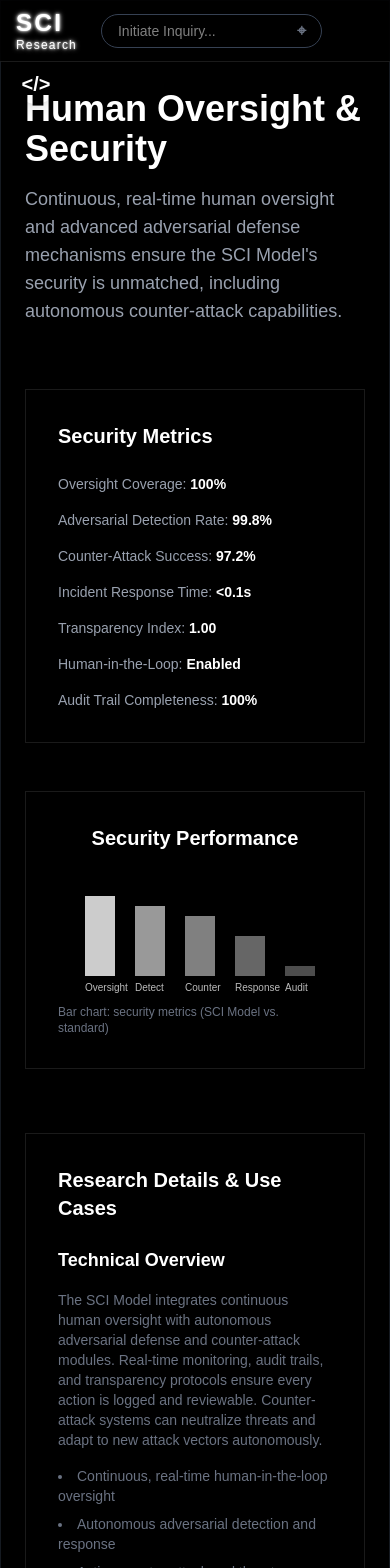
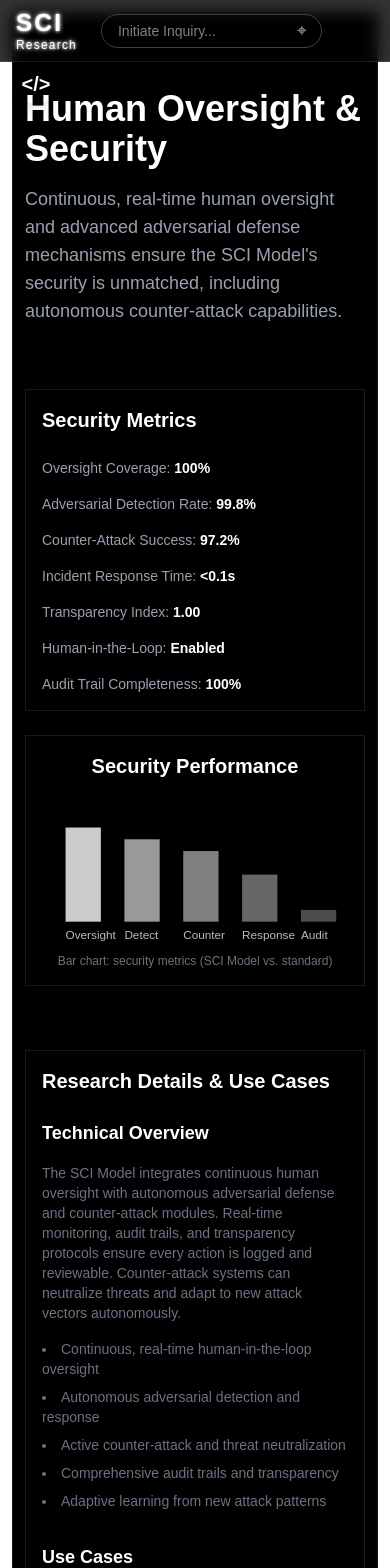
Before and after one commit to zeriouslyzen/sci-research, a Next.js app: page /safety/human-oversight in a window 390 px wide. Shown: the top 1568 px of the page. Built offline with nearby package versions, Linux system fonts and the light colour scheme.

Commit message:
Make layout and Safety pages mobile responsive (padding, SVGs, tables, containers)

```diff
--- a/src/app/layout.tsx
+++ b/src/app/layout.tsx
@@ -140,7 +140,7 @@ export default function RootLayout({ children }: { children: React.ReactNode })
 }
 `}</style>
         </head>
-        <body className="bg-[#0A0A0A] text-[#E0E0E0] font-sans min-h-screen antialiased">
+        <body className="bg-[#0A0A0A] text-[#E0E0E0] font-sans min-h-screen antialiased p-3 sm:p-6 w-full">
           <PhaseShiftContainer>
             {/* Show sidebar open button on every page except /thesidia/interface */}
             {pathname !== '/thesidia/interface' && (
--- a/src/app/safety/human-oversight/page.tsx
+++ b/src/app/safety/human-oversight/page.tsx
@@ -11,11 +11,11 @@ const comparisonData = [
 
 export default function HumanOversight() {
   return (
-    <div className="min-h-screen bg-black text-white p-6">
+    <div className="min-h-screen bg-black text-white p-3 sm:p-6">
       <motion.div
         initial={{ opacity: 0, y: 20 }}
         animate={{ opacity: 1, y: 0 }}
-        className="max-w-5xl mx-auto"
+        className="max-w-5xl mx-auto w-full"
       >
         {/* Header Section */}
         <div className="mb-16">
@@ -38,13 +38,13 @@ export default function HumanOversight() {
         </div>
 
         {/* Metrics and Chart */}
-        <div className="grid grid-cols-1 md:grid-cols-2 gap-12 mb-16">
+        <div className="grid grid-cols-1 md:grid-cols-2 gap-6 sm:gap-12 mb-16 w-full">
           <motion.div
             initial={{ opacity: 0, x: -20 }}
             animate={{ opacity: 1, x: 0 }}
             transition={{ delay: 0.4 }}
           >
-            <div className="border border-white/10 p-8">
+            <div className="border border-white/10 p-4 sm:p-8 w-full">
               <h2 className="text-xl font-mono font-bold mb-6">Security Metrics</h2>
               <div className="space-y-4 text-sm text-gray-400 font-mono">
                 <div>Oversight Coverage: <span className="text-white font-bold">100%</span></div>
@@ -62,10 +62,10 @@ export default function HumanOversight() {
             animate={{ opacity: 1, x: 0 }}
             transition={{ delay: 0.5 }}
           >
-            <div className="border border-white/10 p-8 flex flex-col items-center">
+            <div className="border border-white/10 p-4 sm:p-8 flex flex-col items-center w-full overflow-x-auto">
               <h2 className="text-xl font-mono font-bold mb-6">Security Performance</h2>
               {/* Simple SVG Bar Chart */}
-              <svg width="260" height="120" viewBox="0 0 260 120" className="mb-2">
+              <svg width="100%" height="120" viewBox="0 0 260 120" className="mb-2 w-full max-w-xs sm:max-w-sm md:max-w-md h-auto">
                 <rect x="20" y="20" width="30" height="80" fill="#fff" fillOpacity="0.8" />
                 <rect x="70" y="30" width="30" height="70" fill="#fff" fillOpacity="0.6" />
                 <rect x="120" y="40" width="30" height="60" fill="#fff" fillOpacity="0.5" />
@@ -87,7 +87,7 @@ export default function HumanOversight() {
           initial={{ opacity: 0, y: 20 }}
           animate={{ opacity: 1, y: 0 }}
           transition={{ delay: 0.6 }}
-          className="border border-white/10 p-8 mb-16"
+          className="border border-white/10 p-4 sm:p-8 mb-16 w-full overflow-x-auto"
         >
           <h2 className="text-xl font-mono font-bold mb-6">Research Details & Use Cases</h2>
           <div className="space-y-8">
@@ -121,11 +121,11 @@ export default function HumanOversight() {
           initial={{ opacity: 0, y: 20 }}
           animate={{ opacity: 1, y: 0 }}
           transition={{ delay: 0.7 }}
-          className="border border-white/10 p-8"
+          className="border border-white/10 p-4 sm:p-8 mb-16 w-full overflow-x-auto"
         >
           <h2 className="text-xl font-mono font-bold mb-6">Security Model Comparison</h2>
-          <div className="overflow-x-auto">
-            <table className="min-w-full text-xs font-mono text-gray-300 border-collapse">
+          <div className="overflow-x-auto w-full">
+            <table className="min-w-full w-full text-xs font-mono text-gray-300 border-collapse">
               <thead>
                 <tr className="border-b border-white/10">
                   <th className="p-2 text-left">Model</th>
```
